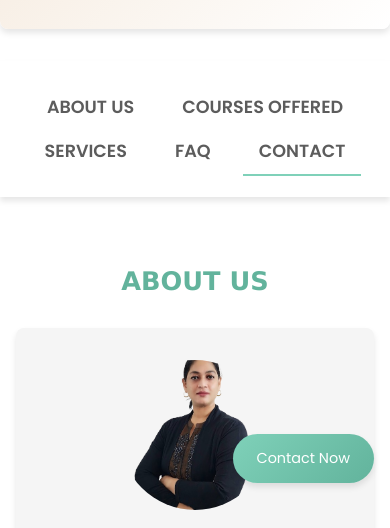
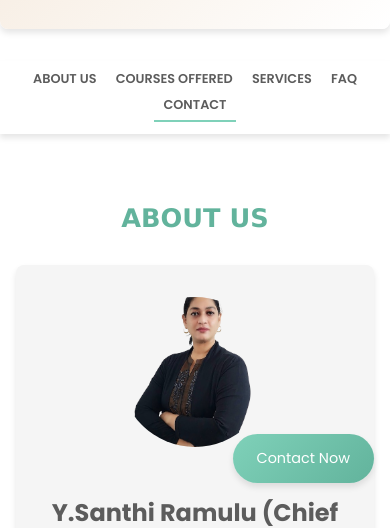
Before and after one commit to Santhiedupb/Website, a plain HTML site: page index.html in a window 390 px wide. Shown: the part 335-863 px from the top of the page. Drawn offline with Linux system fonts and the light colour scheme.

Commit message:
Update styles.css

```diff
--- a/styles.css
+++ b/styles.css
@@ -631,13 +631,19 @@ h1 { font-size: 2rem; }
 h2 { font-size: 1.8rem; }
 header {
     flex-direction: column;
-padding: 1rem;
+    padding: 0.1rem;
     }
+
     nav ul {
     flex-wrap: wrap;
     justify-content: center;
-gap: 1rem;
-margin-top: 1rem;
+    gap: 0.0rem;
+    margin-top: 0.15rem;
+    }
+
+    nav a {
+    font-size: 0.8rem;
+    padding: 0.3rem 0.6rem;
     }
 .logo-container {
 flex-direction: column;
```
Lines whose indentation alone changed are shown as unchanged.
